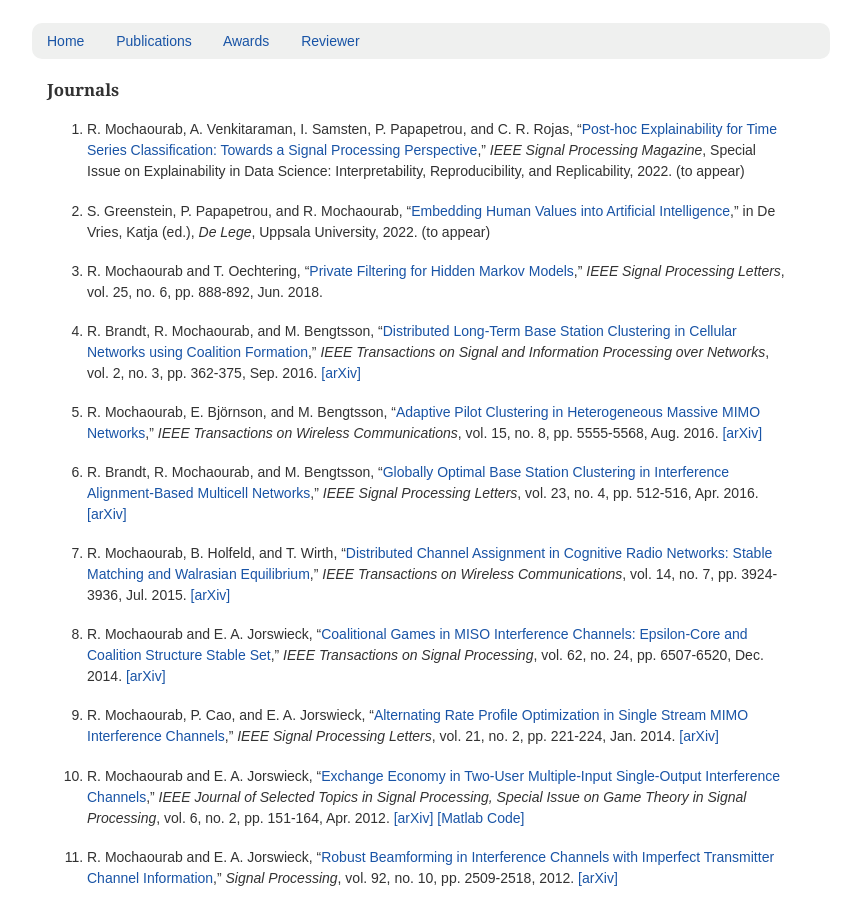
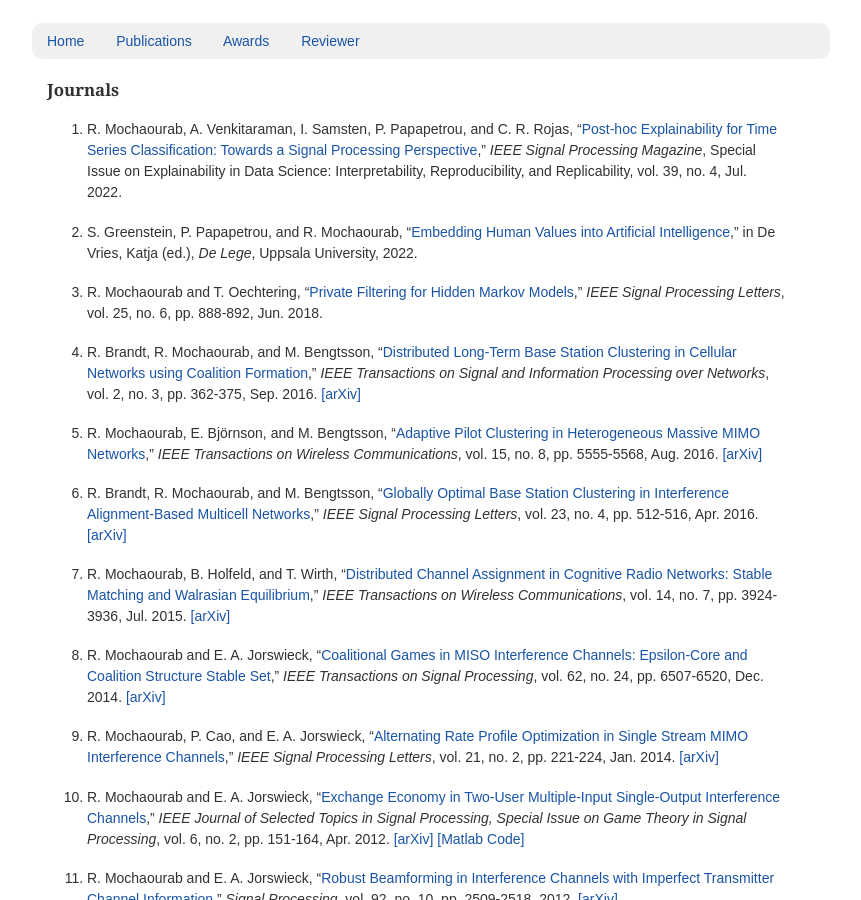
Before and after one commit to rami-mochaourab/rami-mochaourab.github.io, a Jekyll site: the page built from publications.md, in a window 1280 px wide and 900 px high. Shown: the whole window, without its empty margins (224-1085 px from the left). Built offline with Jekyll 4.4.1, drawn with Linux system fonts in a browser that asks for light colours.

Commit message:
Update publications.md

```diff
--- a/publications.md
+++ b/publications.md
@@ -5,9 +5,9 @@ title: Publications
 
 ### Journals
 
-16. R. Mochaourab, A. Venkitaraman, I. Samsten, P. Papapetrou, and C. R. Rojas, "[Post-hoc Explainability for Time Series Classification: Towards a Signal Processing Perspective]()," *IEEE Signal Processing Magazine*, Special Issue on Explainability in Data Science: Interpretability, Reproducibility, and Replicability, 2022. (to appear)
+16. R. Mochaourab, A. Venkitaraman, I. Samsten, P. Papapetrou, and C. R. Rojas, "[Post-hoc Explainability for Time Series Classification: Towards a Signal Processing Perspective]()," *IEEE Signal Processing Magazine*, Special Issue on Explainability in Data Science: Interpretability, Reproducibility, and Replicability, vol. 39, no. 4, Jul. 2022.
 
-15. S. Greenstein, P. Papapetrou, and R. Mochaourab, "[Embedding Human Values into Artificial Intelligence]()," in De Vries, Katja (ed.), *De Lege*, Uppsala University, 2022. (to appear)
+15. S. Greenstein, P. Papapetrou, and R. Mochaourab, "[Embedding Human Values into Artificial Intelligence]()," in De Vries, Katja (ed.), *De Lege*, Uppsala University, 2022.
 
 14. R. Mochaourab and T. Oechtering, "[Private Filtering for Hidden Markov Models](https://doi.org/10.1109/LSP.2018.2827878)," *IEEE Signal Processing Letters*, vol. 25, no. 6, pp. 888-892, Jun. 2018.
 
```
